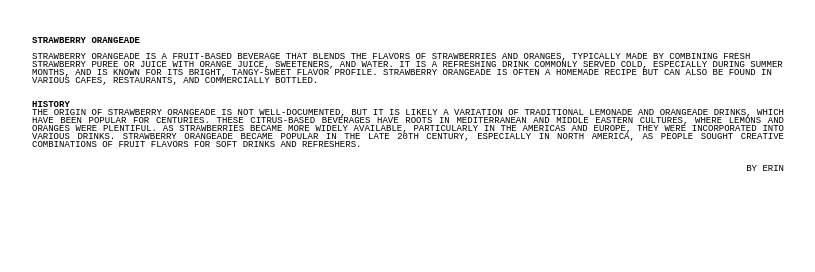
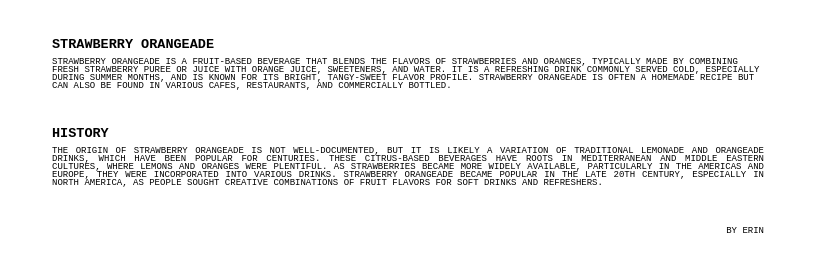
Before and after one commit to ae023/StrawberryOrangeade, a plain HTML site: page index.html in a window 1280 px wide. Shown: the whole page, without its empty margins (232-1047 px from the left). Drawn offline with Linux system fonts and the light colour scheme.

Commit message:
Update index.html

```diff
--- a/index.html
+++ b/index.html
@@ -5,23 +5,57 @@
     <meta name="viewport" content="width=device-width, initial-scale=1.0">
     <link rel="stylesheet" href="style.css">
     <title>STRAWBERRY ORANGEADE</title>
+    <style>
+        body {
+            font-family: 'Courier New', Courier, monospace;
+            text-align: center;
+            transition: padding 0.1s ease-in-out; /* Smooth transition for padding */
+        }
+
+        .HEAD, .BODY, .FOOT {
+            margin: 0 auto;
+            max-width: 800px;
+            padding: 20px;
+        }
+
+        strong {
+            font-size: 1.5em;
+        }
+    </style>
 </head>
 <body>
-    <p><div class="HEAD">
+    <div class="HEAD">
         <strong>STRAWBERRY ORANGEADE</strong>
         <br><br>
         STRAWBERRY ORANGEADE IS A FRUIT-BASED BEVERAGE THAT BLENDS THE FLAVORS OF STRAWBERRIES AND ORANGES, TYPICALLY MADE BY COMBINING FRESH STRAWBERRY PUREE OR JUICE WITH ORANGE JUICE, SWEETENERS, AND WATER. IT IS A REFRESHING DRINK COMMONLY SERVED COLD, ESPECIALLY DURING SUMMER MONTHS, AND IS KNOWN FOR ITS BRIGHT, TANGY-SWEET FLAVOR PROFILE. STRAWBERRY ORANGEADE IS OFTEN A HOMEMADE RECIPE BUT CAN ALSO BE FOUND IN VARIOUS CAFES, RESTAURANTS, AND COMMERCIALLY BOTTLED.
-    </p></div>
+    </div>
 
-    <p><div class="BODY">
+    <div class="BODY">
         <strong>HISTORY</strong>
-        <br>
+        <br><br>
         THE ORIGIN OF STRAWBERRY ORANGEADE IS NOT WELL-DOCUMENTED, BUT IT IS LIKELY A VARIATION OF TRADITIONAL LEMONADE AND ORANGEADE DRINKS, WHICH HAVE BEEN POPULAR FOR CENTURIES. THESE CITRUS-BASED BEVERAGES HAVE ROOTS IN MEDITERRANEAN AND MIDDLE EASTERN CULTURES, WHERE LEMONS AND ORANGES WERE PLENTIFUL. AS STRAWBERRIES BECAME MORE WIDELY AVAILABLE, PARTICULARLY IN THE AMERICAS AND EUROPE, THEY WERE INCORPORATED INTO VARIOUS DRINKS. STRAWBERRY ORANGEADE BECAME POPULAR IN THE LATE 20TH CENTURY, ESPECIALLY IN NORTH AMERICA, AS PEOPLE SOUGHT CREATIVE COMBINATIONS OF FRUIT FLAVORS FOR SOFT DRINKS AND REFRESHERS.
-    </p></div>
+    </div>
 
-    <p><div class="FOOT">
+    <div class="FOOT">
        BY ERIN
-    </p></div>
+    </div>
 
+    <script>
+        document.addEventListener('mousemove', function(e) {
+            // Get the cursor position relative to the window
+            const xPos = e.clientX; // Cursor's X position
+            const yPos = e.clientY; // Cursor's Y position
+            const windowWidth = window.innerWidth;
+            const windowHeight = window.innerHeight;
+
+            // Calculate padding as a percentage of window size
+            const paddingLeft = (xPos / windowWidth) * 40; // Max 40% padding left
+            const paddingTop = (yPos / windowHeight) * 10; // Max 10% padding top
+
+            // Update body's padding based on cursor position
+            document.body.style.paddingLeft = `${paddingLeft}%`;
+            document.body.style.paddingTop = `${paddingTop}%`;
+        });
+    </script>
 </body>
 </html>
```
